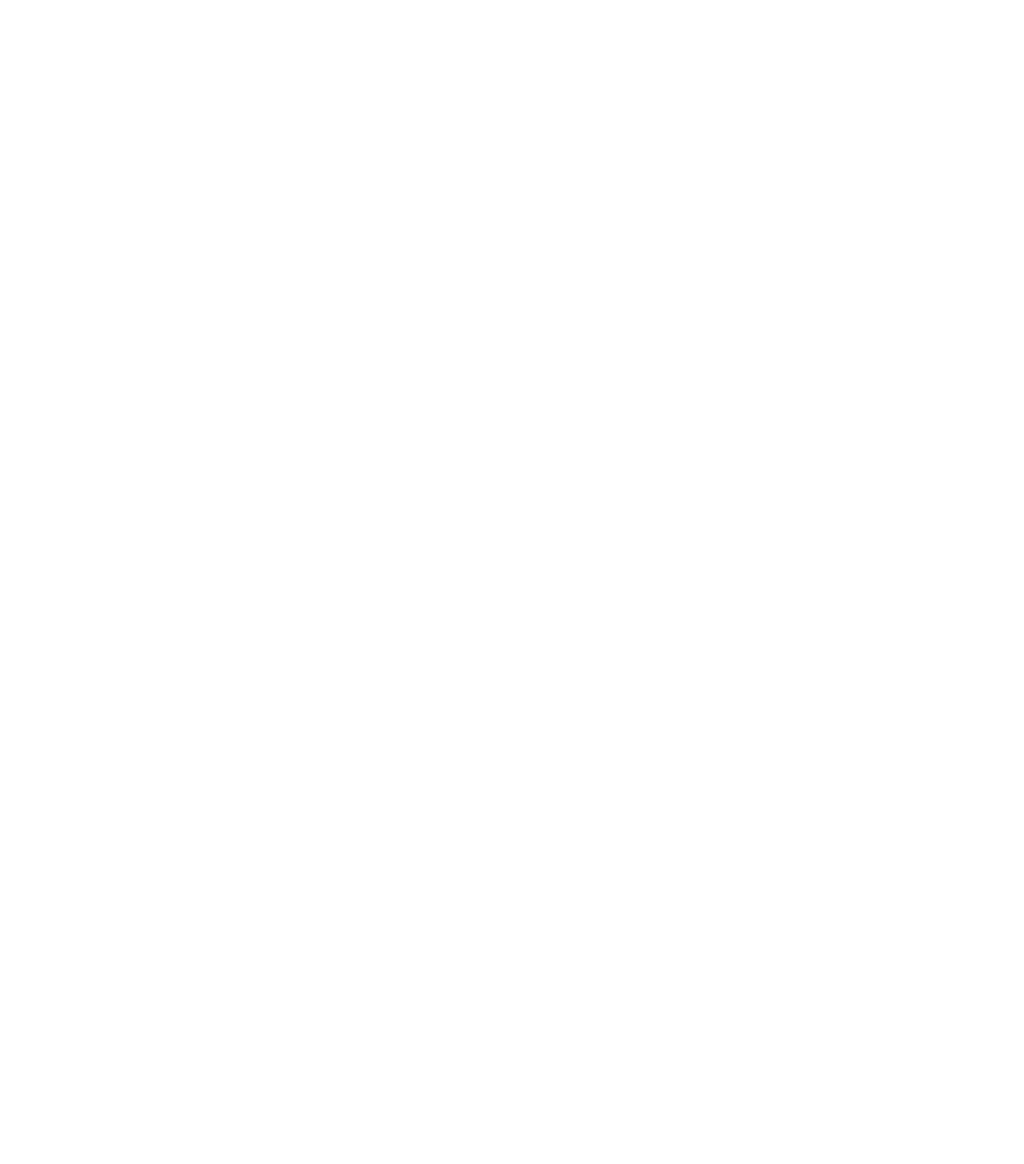
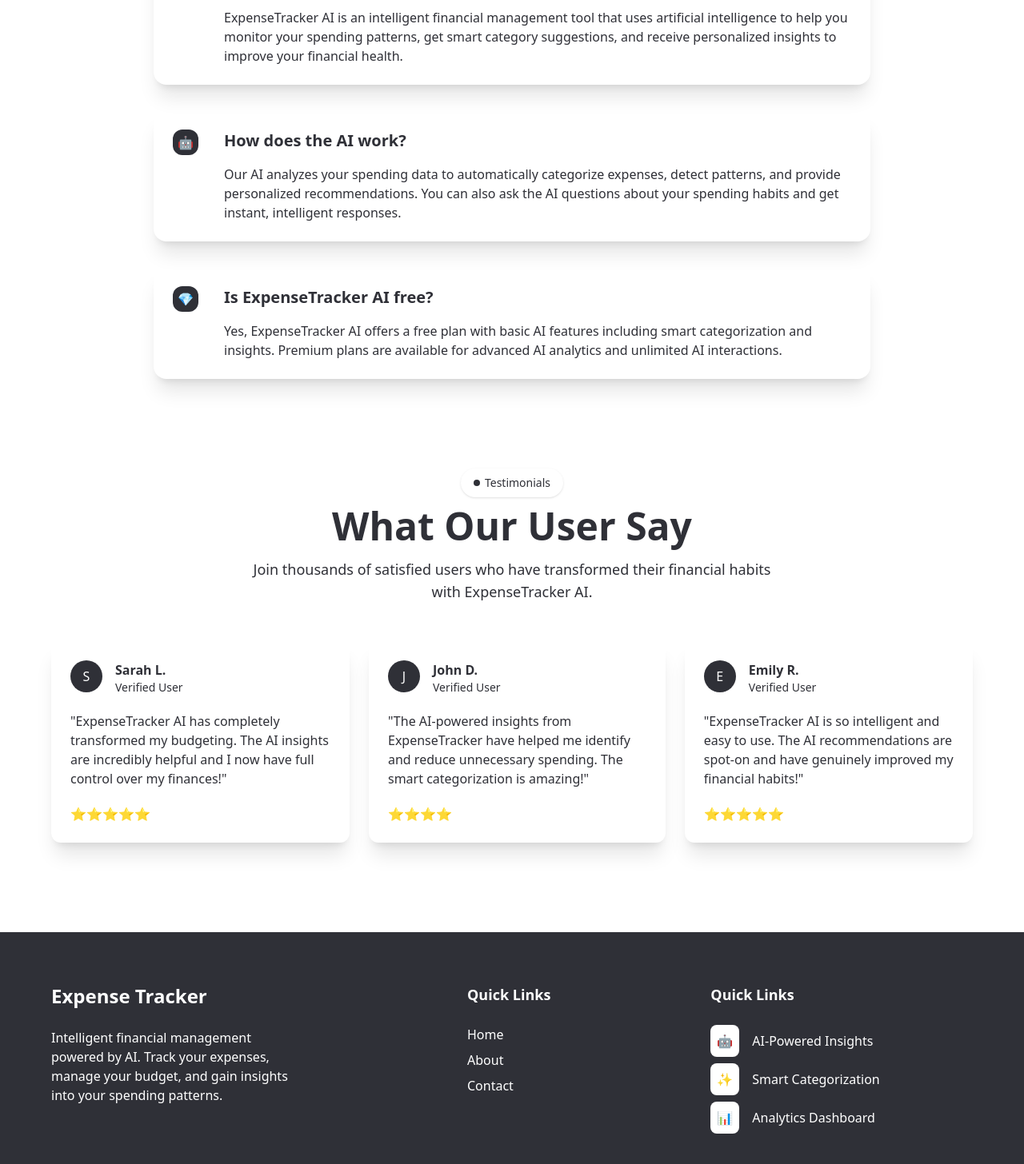
Before and after one commit to ronish00/Expense-Tracker, a Next.js app: page / in a window 1280 px wide. Shown: the part 1238-2694 px from the top of the page at 80% size. Before the commit the page ends 800 px from the top, so only its background shows below. Built offline with nearby package versions, Linux system fonts and the light colour scheme; no server answers.

Commit message:
home page

```diff
--- a/src/app/(root)/layout.tsx
+++ b/src/app/(root)/layout.tsx
@@ -1,11 +1,17 @@
 import Navbar from "@/components/shared/Navbar";
+import { UserProvider } from "@/context/UserContext";
+import { checkUser } from "@/lib/actions/user.action";
 import { ReactNode } from "react";
 
 const Layout = async ({ children }: { children: ReactNode }) => {
+  const user = await checkUser();
+
   return (
     <main>
-      <Navbar />
-      {children}
+      <UserProvider user={user}>
+        <Navbar />
+        {children}
+      </UserProvider>
     </main>
   );
 };
--- a/src/app/(root)/page.tsx
+++ b/src/app/(root)/page.tsx
@@ -1,5 +1,16 @@
+"use client"
+
 import Guest from "@/components/shared/Guest"
-const Home = () => {
+import { useUser } from "@/context/UserContext";
+const Home =  () => {
+  const user =useUser();
+
+  if(user){
+    return (
+      <div>Hello</div>
+    )
+  }
+
   return (
     <Guest />
   );
--- a/src/app/globals.css
+++ b/src/app/globals.css
@@ -21,6 +21,6 @@ body{
   @apply bg-gradient-to-r from-emerald-600 via-green-500 to-teal-500
 }
 
-.cl-footer .cl-internal-1dauvpw{
+.cl-footer .cl-internal-1dauvpw, .cl-internal-l2l775{
   display: none;
 }
--- a/src/components/shared/Guest.tsx
+++ b/src/components/shared/Guest.tsx
@@ -1,9 +1,11 @@
 import Link from "next/link";
 import Container from "./Container";
+import { faq, testimonials } from "@/constants";
 
 const Guest = () => {
   return (
     <>
+      {/* Hero Section */}
       <section className="flex items-center justify-center">
         <Container extraClass={"flex flex-col items-center mt-16"}>
           {/* Heading */}
@@ -63,6 +65,129 @@ const Guest = () => {
           </div>
         </Container>
       </section>
+
+      {/* Line */}
+      <div className="h-0.5 w-full bg-dark mt-18"></div>
+
+      {/* FAQ */}
+      <section className="mt-20">
+        <Container extraClass={"flex flex-col items-center"}>
+          <div className="flex flex-col items-center mx-auto w-2xl text-center">
+            <div className="flex items-center gap-1.5 px-4 py-2 shadow w-max rounded-4xl">
+              <span className="w-2 h-2 rounded-full bg-dark"></span>
+              <span className="font-medium text-sm">FAQ</span>
+            </div>
+            <h2 className="text-5xl font-bold mt-3 mb-4">
+              Frequently Asked Questions
+            </h2>
+            <p className="text-lg">
+              Everything you need to know about ExpenseTracker AI and how it can
+              transform your financial management.
+            </p>
+          </div>
+          <div className="flex flex-col gap-8 mt-12">
+            {faq.map((item) => (
+              <div
+                key={item.title}
+                className="flex gap-8 w-4xl p-6 shadow-xl rounded-2xl"
+              >
+                <div className="min-w-[32px] h-[32px] rounded-xl bg-dark text-white flex items-center justify-center">
+                  <span>{item.icon}</span>
+                </div>
+                <div>
+                  <h3 className="text-xl font-semibold mb-4">{item.title}</h3>
+                  <p>{item.desc}</p>
+                </div>
+              </div>
+            ))}
+          </div>
+        </Container>
+      </section>
+
+      {/* Testimonials */}
+      <section className="mt-28">
+        <Container extraClass={"flex flex-col items-center"}>
+          <div className="flex flex-col items-center mx-auto w-2xl text-center">
+            <div className="flex items-center gap-1.5 px-4 py-2 shadow w-max rounded-4xl">
+              <span className="w-2 h-2 rounded-full bg-dark"></span>
+              <span className="font-medium text-sm">Testimonials</span>
+            </div>
+            <h2 className="text-5xl font-bold mt-3 mb-4">What Our User Say</h2>
+            <p className="text-lg">
+              Join thousands of satisfied users who have transformed their
+              financial habits with ExpenseTracker AI.
+            </p>
+          </div>
+          <div className="flex gap-6 mt-12">
+            {testimonials.map((item) => (
+              <div className="p-6 shadow-xl rounded-xl" key={item.name}>
+                <div className="flex items-start gap-4 mb-5">
+                  <div className="w-10 h-10 rounded-full bg-dark text-white grid place-items-center">
+                    {item.icon}
+                  </div>
+                  <div>
+                    <h4 className="font-semibold">{item.name}</h4>
+                    <p className="text-sm">Verified User</p>
+                  </div>
+                </div>
+                <p>"{item.desc}"</p>
+                <div className="mt-5">
+                  {item.stars.map((star, index) => (
+                    <span key={index}>{star}</span>
+                  ))}
+                </div>
+              </div>
+            ))}
+          </div>
+        </Container>
+      </section>
+
+      {/* footer */}
+      <section className="bg-dark mt-28 py-16">
+        <Container extraClass={"flex gap-[200px]"}>
+          <div className="w-xs">
+            <h3 className="text-white text-2xl font-bold mb-6">
+              Expense Tracker
+            </h3>
+            <p className="text-white">
+              Intelligent financial management powered by AI. Track your
+              expenses, manage your budget, and gain insights into your spending
+              patterns.
+            </p>
+          </div>
+          <div>
+            <h4 className="text-white text-lg font-semibold">Quick Links</h4>
+            <div className="flex flex-col gap-2 mt-6">
+              <Link className="text-white" href={"/"}>
+                Home
+              </Link>
+              <Link className="text-white" href={"/about"}>
+                About
+              </Link>
+              <Link className="text-white" href={"/contact"}>
+                Contact
+              </Link>
+            </div>
+          </div>
+          <div>
+            <h4 className="text-white text-lg font-semibold">Quick Links</h4>
+            <div className="flex flex-col gap-2 mt-6">
+              <div className="flex gap-4 items-center">
+                <span className="bg-white rounded-lg p-2">🤖</span>
+                <p className="text-white">AI-Powered Insights</p>
+              </div>
+              <div className="flex gap-4 items-center">
+                <span className="bg-white rounded-lg p-2">✨</span>
+                <p className="text-white">Smart Categorization</p>
+              </div>
+              <div className="flex gap-4 items-center">
+                <span className="bg-white rounded-lg p-2">📊</span>
+                <p className="text-white">Analytics Dashboard</p>
+              </div>
+            </div>
+          </div>
+        </Container>
+      </section>
     </>
   );
 };
--- a/src/components/shared/Navbar.tsx
+++ b/src/components/shared/Navbar.tsx
@@ -1,15 +1,18 @@
-import { checkUser } from "@/lib/actions/user.action";
+"use client";
+
+import { useUser } from "@/context/UserContext";
+import { UserButton } from "@clerk/nextjs";
 import Link from "next/link";
 
 const Navbar = () => {
-  const user = checkUser();
+
+  const user = useUser();
+
   return (
     <header className="py-5">
       <nav className="flex items-center justify-between max-w-6xl mx-auto">
         <Link href={"/"}>
-          <span className="text-2xl font-bold ">
-            Expense Tracker
-          </span>
+          <span className="text-2xl font-bold ">Expense Tracker</span>
         </Link>
         <ul className="flex items-center gap-11">
           <li>
@@ -23,12 +26,16 @@ const Navbar = () => {
           </li>
         </ul>
         <div>
+          {user ? (
+            <UserButton showName />
+          ) : (
             <Link
               className="bg-dark px-4 py-2 font-medium text-sm text-white rounded-lg"
               href={"/sign-in"}
             >
               Sign In
             </Link>
+          )}
         </div>
       </nav>
     </header>
--- /dev/null
+++ b/src/constants/index.ts
@@ -0,0 +1,38 @@
+export const faq = [
+  {
+    title: "What is Expense Tracker?",
+    desc: "ExpenseTracker AI is an intelligent financial management tool that uses artificial intelligence to help you monitor your spending patterns, get smart category suggestions, and receive personalized insights to improve your financial health.",
+    icon: "?",
+  },
+  {
+    title: "How does the AI work?",
+    desc: "Our AI analyzes your spending data to automatically categorize expenses, detect patterns, and provide personalized recommendations. You can also ask the AI questions about your spending habits and get instant, intelligent responses.",
+    icon: "🤖",
+  },
+  {
+    title: "Is ExpenseTracker AI free?",
+    desc: "Yes, ExpenseTracker AI offers a free plan with basic AI features including smart categorization and insights. Premium plans are available for advanced AI analytics and unlimited AI interactions.",
+    icon: "💎",
+  },
+];
+
+export const testimonials = [
+  {
+    icon: "S",
+    name: "Sarah L.",
+    desc: "ExpenseTracker AI has completely transformed my budgeting. The AI insights are incredibly helpful and I now have full control over my finances!",
+    stars: ["⭐", "⭐", "⭐", "⭐", "⭐"],
+  },
+  {
+    icon: "J",
+    name: "John D.",
+    desc: "The AI-powered insights from ExpenseTracker have helped me identify and reduce unnecessary spending. The smart categorization is amazing!",
+    stars: ["⭐", "⭐", "⭐", "⭐"],
+  },
+  {
+    icon: "E",
+    name: "Emily R.",
+    desc: "ExpenseTracker AI is so intelligent and easy to use. The AI recommendations are spot-on and have genuinely improved my financial habits!",
+    stars: ["⭐", "⭐", "⭐", "⭐", "⭐"],
+  },
+];
--- /dev/null
+++ b/src/context/UserContext.tsx
@@ -0,0 +1,18 @@
+"use client";
+
+import { createContext, useContext, ReactNode } from "react";
+import {User as PrismaUser} from "@prisma/client";
+
+export type User = PrismaUser;
+
+const UserContext = createContext<User | null>(null);
+
+export const UserProvider = ({user, children}: {user: User | null, children: ReactNode}) => {
+    return(
+        <UserContext.Provider value={user}>
+            {children}
+        </UserContext.Provider>
+    );
+};
+
+export const useUser = () => useContext(UserContext);
--- a/src/lib/actions/user.action.ts
+++ b/src/lib/actions/user.action.ts
@@ -22,7 +22,7 @@ export const checkUser = async () => {
         data: {
             clerkId: user.id,
             email: user.emailAddresses[0]?.emailAddress || '',
-            name: user.username,
+            username: user.username || '',
             imageUrl: user.imageUrl,
         }
     })
```
Also changed, not shown: src/types/index.d.ts (added), 2 other files (tests, documents, lock files or other folders). Lines whose indentation alone changed are shown as unchanged.
